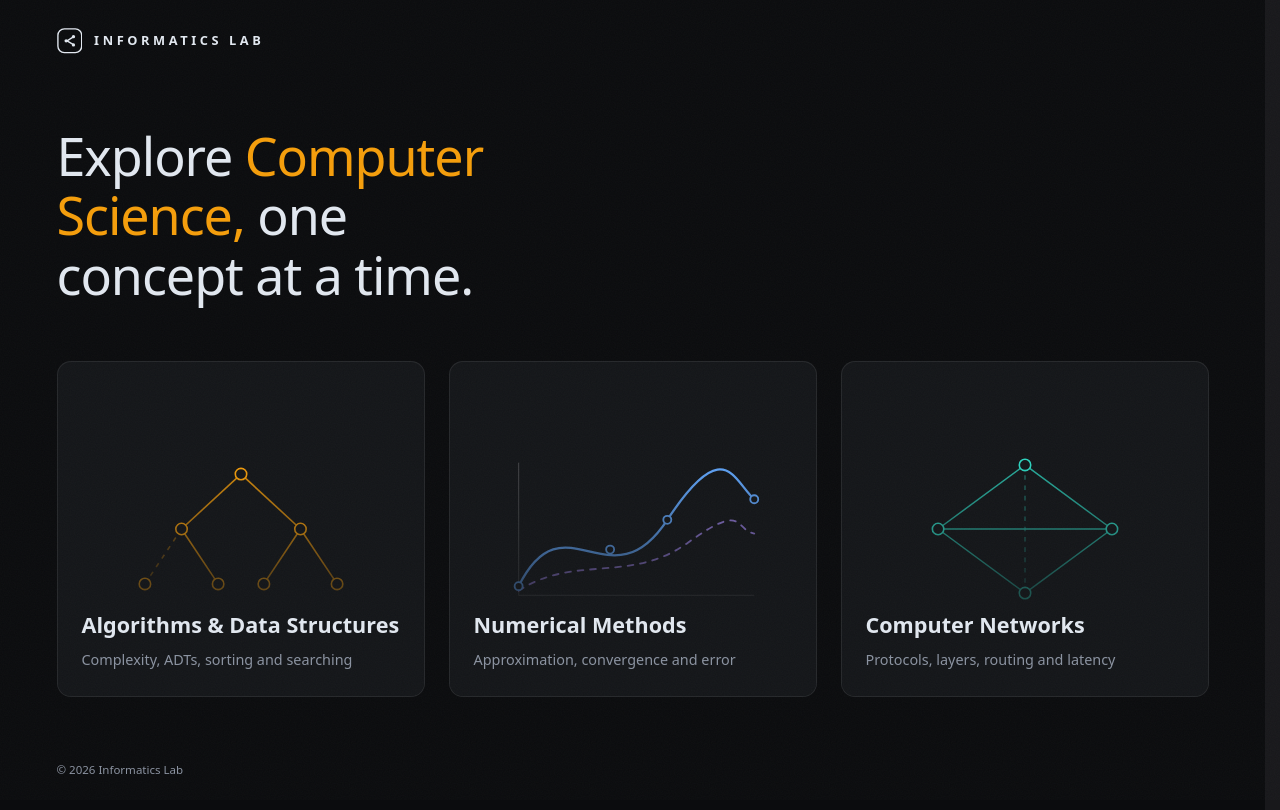
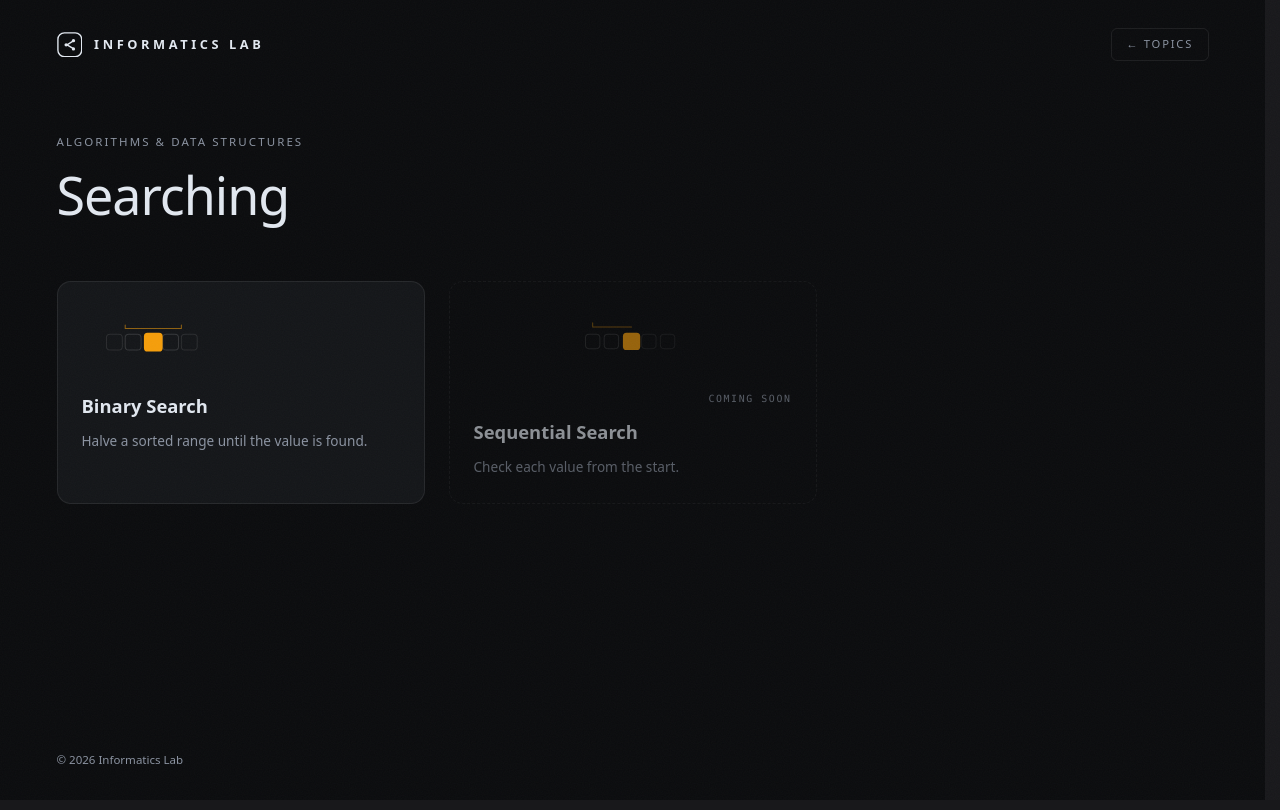
Before and after one commit to nicopowell/informatics-lab, a React (Vite) app: page /algorithms/searching in a window 1280 px wide. Built offline with nearby package versions, Linux system fonts and the light colour scheme.

Commit message:
refactor: split routing screens out of App and use BrowserRouter.

```diff
--- a/src/App.tsx
+++ b/src/App.tsx
@@ -1,67 +1,25 @@
-import { useState } from 'react'
-import BinarySearchPage from './algorithms/binary-search/BinarySearchPage'
-import BubbleSortPage from './algorithms/bubble-sort/BubbleSortPage'
-import ModulesPage from './modules/ModulesPage'
-import TopicsPage from './modules/TopicsPage'
-import ExperiencesPage from './modules/ExperiencesPage'
-import { MODULES } from './modules/modules'
-
-type View = 'modules' | 'topics' | 'experiences' | 'bubble-sort' | 'binary-search'
+import { Navigate, Route, Routes } from 'react-router'
+import ScrollToTop from './routes/ScrollToTop'
+import ModulesScreen from './routes/ModulesScreen'
+import TopicsScreen from './routes/TopicsScreen'
+import ExperiencesScreen from './routes/ExperiencesScreen'
+import ExperienceScreen from './routes/ExperienceScreen'
 
 function App() {
-  const [view, setView] = useState<View>('modules')
-  const [moduleId, setModuleId] = useState(MODULES[0].id)
-  const [topicId, setTopicId] = useState(MODULES[0].topics[0].id)
-
-  if (view === 'bubble-sort') {
-    return <BubbleSortPage onBack={() => setView('experiences')} />
-  }
-
-  if (view === 'binary-search') {
-    return <BinarySearchPage onBack={() => setView('experiences')} />
-  }
-
-  const moduleInfo =
-    MODULES.find((entry) => entry.id === moduleId) ?? MODULES[0]
-
-  if (view === 'topics') {
-    return (
-      <TopicsPage
-        moduleInfo={moduleInfo}
-        onBack={() => setView('modules')}
-        onSelectTopic={(id) => {
-          setTopicId(id)
-          setView('experiences')
-        }}
-      />
-    )
-  }
-
-  if (view === 'experiences') {
-    const topic =
-      moduleInfo.topics.find((entry) => entry.id === topicId) ??
-      moduleInfo.topics[0]
-    return (
-      <ExperiencesPage
-        moduleInfo={moduleInfo}
-        topic={topic}
-        onBack={() => setView('topics')}
-        onSelectExperience={(id) => {
-          if (id === 'bubble-sort' || id === 'binary-search') {
-            setView(id)
-          }
-        }}
-      />
-    )
-  }
-
   return (
-    <ModulesPage
-      onSelectModule={(id) => {
-        setModuleId(id)
-        setView('topics')
-      }}
-    />
+    <>
+      <ScrollToTop />
+      <Routes>
+        <Route path="/" element={<ModulesScreen />} />
+        <Route path="/:moduleId" element={<TopicsScreen />} />
+        <Route path="/:moduleId/:topicId" element={<ExperiencesScreen />} />
+        <Route
+          path="/:moduleId/:topicId/:experienceId"
+          element={<ExperienceScreen />}
+        />
+        <Route path="*" element={<Navigate to="/" replace />} />
+      </Routes>
+    </>
   )
 }
 
--- a/src/main.tsx
+++ b/src/main.tsx
@@ -1,11 +1,14 @@
 import { StrictMode } from 'react'
 import { createRoot } from 'react-dom/client'
+import { BrowserRouter } from 'react-router'
 import './theme.css'
 import './index.css'
 import App from './App.tsx'
 
 createRoot(document.getElementById('root')!).render(
   <StrictMode>
-    <App />
+    <BrowserRouter>
+      <App />
+    </BrowserRouter>
   </StrictMode>,
 )
--- a/src/modules/ExperiencesPage.tsx
+++ b/src/modules/ExperiencesPage.tsx
@@ -6,6 +6,7 @@ import './modules.css'
 type ExperiencesPageProps = {
   moduleInfo: ModuleInfo
   topic: Topic
+  implementedExperiences: Set<string>
   onBack: () => void
   onSelectExperience: (experienceId: string) => void
 }
@@ -13,6 +14,7 @@ type ExperiencesPageProps = {
 function ExperiencesPage({
   moduleInfo,
   topic,
+  implementedExperiences,
   onBack,
   onSelectExperience,
 }: ExperiencesPageProps) {
@@ -31,13 +33,15 @@ function ExperiencesPage({
 
         <div className={`modules__grid modules__grid--${moduleInfo.id}`}>
           {topic.experiences.map((experience) => {
+            const isImplemented = implementedExperiences.has(experience.id)
+
             const art = (
               <span className="topic-card__art" aria-hidden="true">
                 <ExperienceArt id={experience.id} />
               </span>
             )
 
-            const meta = !experience.available ? (
+            const meta = !isImplemented ? (
               <span className="topic-card__meta">
                 <span className="topic-card__status">Coming soon</span>
               </span>
@@ -52,7 +56,7 @@ function ExperiencesPage({
               </>
             )
 
-            if (!experience.available) {
+            if (!isImplemented) {
               return (
                 <div
                   key={experience.id}
--- a/src/modules/modules.ts
+++ b/src/modules/modules.ts
@@ -2,7 +2,6 @@ export type Experience = {
   id: string
   title: string
   description: string
-  available: boolean
 }
 
 export type Topic = {
@@ -36,25 +35,21 @@ export const MODULES: ModuleInfo[] = [
             id: 'bubble-sort',
             title: 'Bubble Sort',
             description: 'Compare and exchange adjacent values.',
-            available: true,
           },
           {
             id: 'selection-sort',
             title: 'Selection Sort',
             description: 'Select the smallest value each pass.',
-            available: false,
           },
           {
             id: 'insertion-sort',
             title: 'Insertion Sort',
             description: 'Insert each value into the sorted prefix.',
-            available: false,
           },
           {
             id: 'merge-sort',
             title: 'Merge Sort',
             description: 'Divide, sort and merge the halves.',
-            available: false,
           },
         ],
       },
@@ -68,13 +63,11 @@ export const MODULES: ModuleInfo[] = [
             id: 'binary-search',
             title: 'Binary Search',
             description: 'Halve a sorted range until the value is found.',
-            available: true,
           },
           {
             id: 'sequential-search',
             title: 'Sequential Search',
             description: 'Check each value from the start.',
-            available: false,
           },
         ],
       },
--- /dev/null
+++ b/src/routes/ExperienceScreen.tsx
@@ -0,0 +1,37 @@
+import { Navigate, useNavigate, useParams } from 'react-router'
+import { MODULES } from '../modules/modules'
+import {
+  modulePath,
+  resolveExperience,
+  resolveModule,
+  resolveTopic,
+  topicPath,
+} from '../router'
+import type { RouteParams } from '../router'
+import { EXPERIENCES } from './experiences'
+
+function ExperienceScreen() {
+  const params = useParams<RouteParams>()
+  const navigate = useNavigate()
+  const moduleInfo = resolveModule(params, MODULES)
+  const topic = resolveTopic(params, MODULES)
+  const experience = resolveExperience(params, MODULES)
+  const Page = params.experienceId ? EXPERIENCES[params.experienceId] : undefined
+
+  if (!moduleInfo) {
+    return <Navigate to="/" replace />
+  }
+
+  if (!topic) {
+    return <Navigate to={modulePath(moduleInfo.id)} replace />
+  }
+
+  // An unknown id or a not-yet-built experience falls back to the topic.
+  if (!experience || !Page) {
+    return <Navigate to={topicPath(moduleInfo.id, topic.id)} replace />
+  }
+
+  return <Page onBack={() => navigate(topicPath(moduleInfo.id, topic.id))} />
+}
+
+export default ExperienceScreen
--- /dev/null
+++ b/src/routes/ExperiencesScreen.tsx
@@ -0,0 +1,39 @@
+import { Navigate, useNavigate, useParams } from 'react-router'
+import ExperiencesPage from '../modules/ExperiencesPage'
+import { MODULES } from '../modules/modules'
+import { experiencePath, modulePath, resolveModule, resolveTopic } from '../router'
+import { EXPERIENCES } from './experiences'
+
+const IMPLEMENTED_EXPERIENCES = new Set(Object.keys(EXPERIENCES))
+
+function ExperiencesScreen() {
+  const params = useParams()
+  const navigate = useNavigate()
+  const moduleInfo = resolveModule(params, MODULES)
+  const topic = resolveTopic(params, MODULES)
+
+  if (!moduleInfo) {
+    return <Navigate to="/" replace />
+  }
+
+  if (!topic) {
+    return <Navigate to={modulePath(moduleInfo.id)} replace />
+  }
+
+  return (
+    <ExperiencesPage
+      moduleInfo={moduleInfo}
+      topic={topic}
+      implementedExperiences={IMPLEMENTED_EXPERIENCES}
+      onBack={() => navigate(modulePath(moduleInfo.id))}
+      onSelectExperience={(experienceId) => {
+        if (!EXPERIENCES[experienceId]) {
+          return
+        }
+        navigate(experiencePath(moduleInfo.id, topic.id, experienceId))
+      }}
+    />
+  )
+}
+
+export default ExperiencesScreen
--- /dev/null
+++ b/src/routes/ModulesScreen.tsx
@@ -0,0 +1,11 @@
+import { useNavigate } from 'react-router'
+import ModulesPage from '../modules/ModulesPage'
+import { modulePath } from '../router'
+
+function ModulesScreen() {
+  const navigate = useNavigate()
+
+  return <ModulesPage onSelectModule={(id) => navigate(modulePath(id))} />
+}
+
+export default ModulesScreen
--- /dev/null
+++ b/src/routes/ScrollToTop.tsx
@@ -0,0 +1,14 @@
+import { useEffect } from 'react'
+import { useLocation } from 'react-router'
+
+function ScrollToTop() {
+  const location = useLocation()
+
+  useEffect(() => {
+    window.scrollTo(0, 0)
+  }, [location.pathname])
+
+  return null
+}
+
+export default ScrollToTop
--- /dev/null
+++ b/src/routes/TopicsScreen.tsx
@@ -0,0 +1,24 @@
+import { Navigate, useNavigate, useParams } from 'react-router'
+import TopicsPage from '../modules/TopicsPage'
+import { MODULES } from '../modules/modules'
+import { resolveModule, topicPath } from '../router'
+
+function TopicsScreen() {
+  const params = useParams()
+  const navigate = useNavigate()
+  const moduleInfo = resolveModule(params, MODULES)
+
+  if (!moduleInfo) {
+    return <Navigate to="/" replace />
+  }
+
+  return (
+    <TopicsPage
+      moduleInfo={moduleInfo}
+      onBack={() => navigate('/')}
+      onSelectTopic={(topicId) => navigate(topicPath(moduleInfo.id, topicId))}
+    />
+  )
+}
+
+export default TopicsScreen
--- /dev/null
+++ b/src/routes/experiences.ts
@@ -0,0 +1,14 @@
+import type { ComponentType } from 'react'
+import BinarySearchPage from '../algorithms/binary-search/BinarySearchPage'
+import BubbleSortPage from '../algorithms/bubble-sort/BubbleSortPage'
+
+export type ExperiencePageProps = {
+  onBack: () => void
+}
+
+// Implemented experiences. This map is the single source of truth for what the
+// catalogue may offer as available.
+export const EXPERIENCES: Record<string, ComponentType<ExperiencePageProps>> = {
+  'bubble-sort': BubbleSortPage,
+  'binary-search': BinarySearchPage,
+}
```
